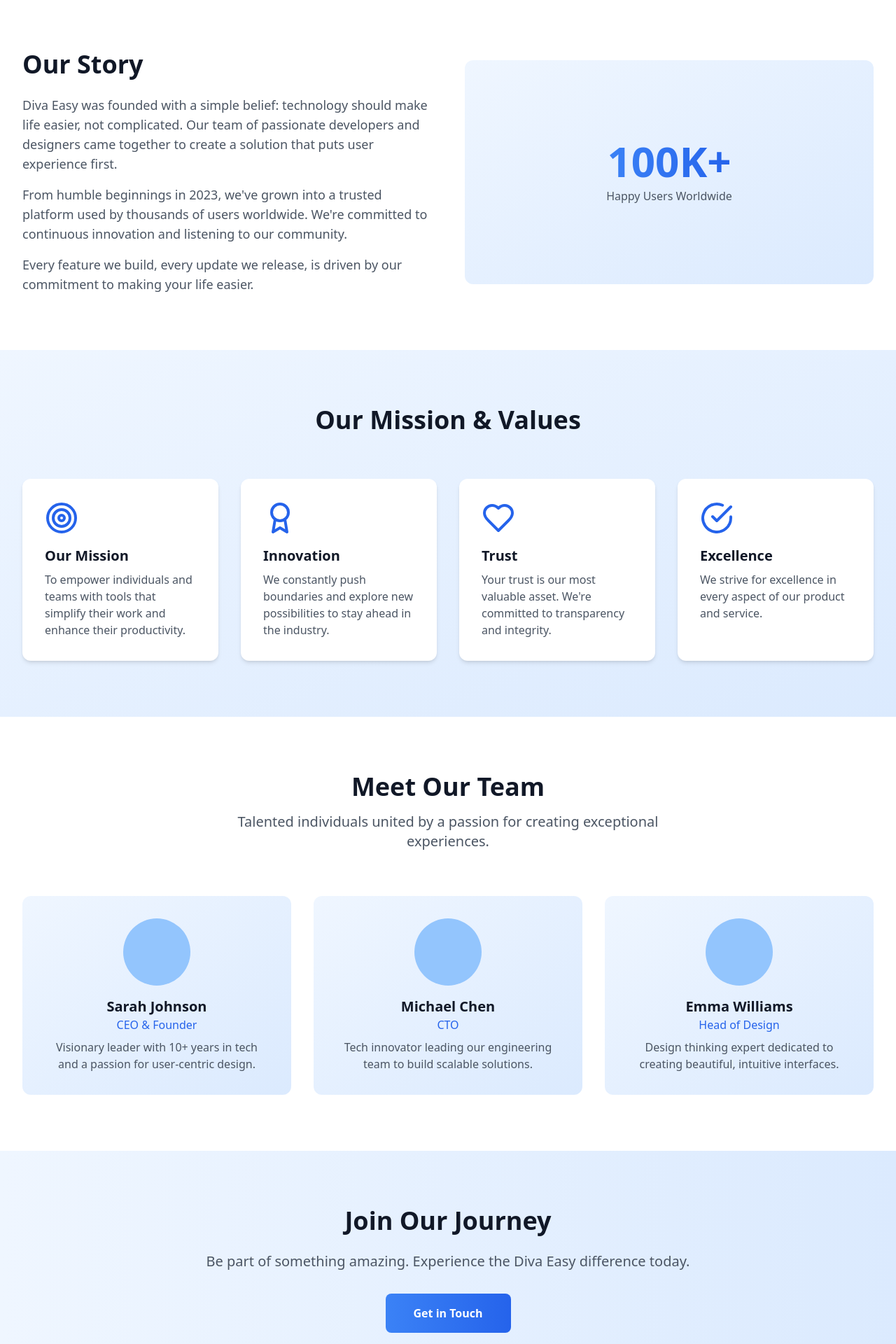
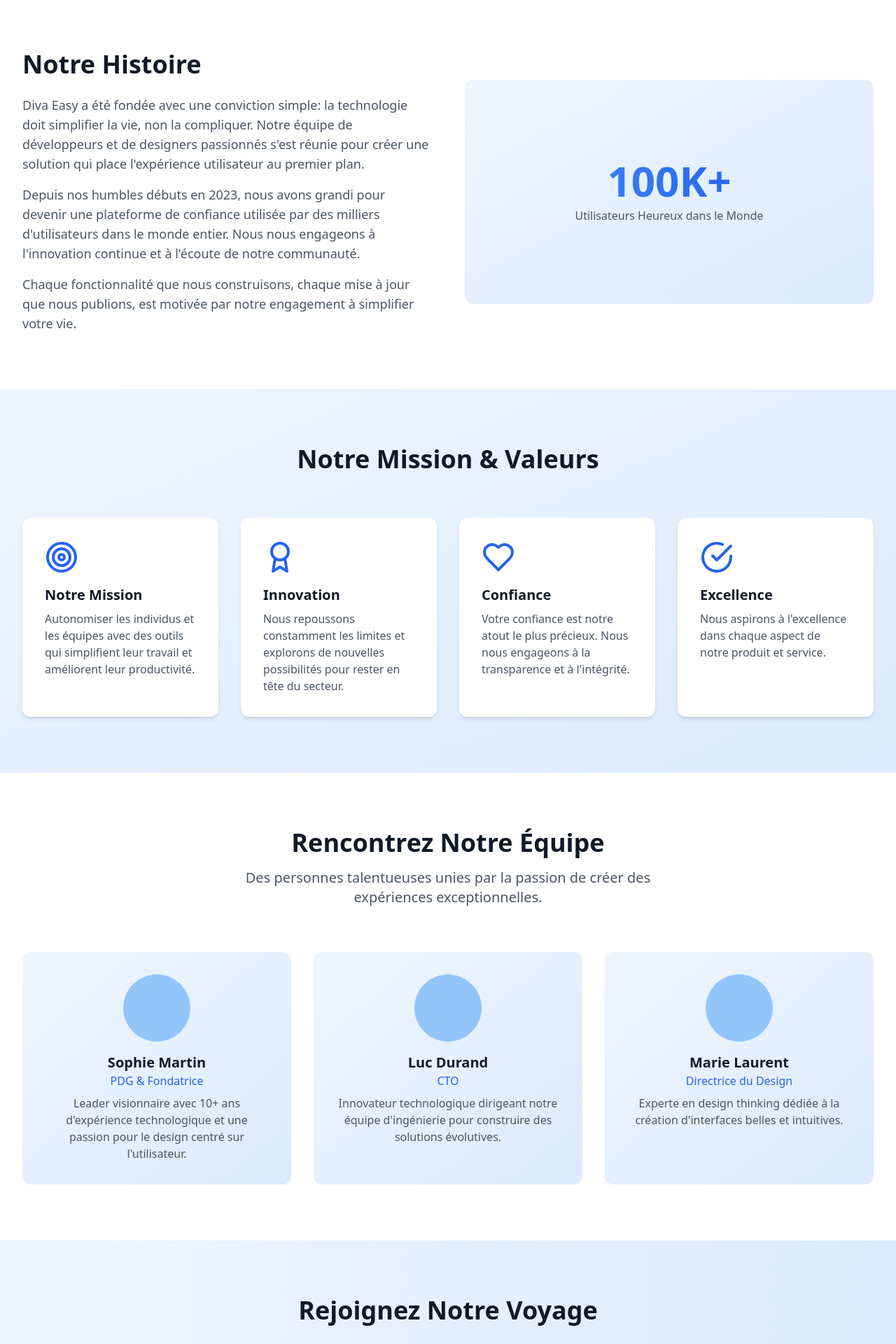
Before and after one commit to Oussamabassor/diva-landing-page, a React (Vite) app: page /about in a window 1280 px wide. Shown: the part 320-2240 px from the top of the page at 70% size. Built offline with nearby package versions, Linux system fonts and the light colour scheme.

Commit message:
second commit

```diff
--- a/src/pages/About.jsx
+++ b/src/pages/About.jsx
@@ -8,10 +8,10 @@
       <section className="bg-gradient-to-br from-blue-50 to-blue-100 py-16">
         <div className="max-w-7xl mx-auto px-4 sm:px-6 lg:px-8">
           <h1 className="text-5xl font-bold text-gray-900 mb-4">
-            About <span className="bg-gradient-to-r from-blue-600 to-blue-800 bg-clip-text text-transparent">Diva Easy</span>
+            À Propos de <span className="bg-gradient-to-r from-blue-600 to-blue-800 bg-clip-text text-transparent">Diva Easy</span>
           </h1>
           <p className="text-xl text-gray-600 max-w-2xl">
-            We're on a mission to simplify your digital life and empower you to achieve more.
+            Nous avons pour mission de simplifier votre vie numérique et de vous permettre d'atteindre vos objectifs.
           </p>
         </div>
       </section>
@@ -21,15 +21,15 @@
         <div className="max-w-7xl mx-auto px-4 sm:px-6 lg:px-8">
           <div className="grid grid-cols-1 md:grid-cols-2 gap-12 items-center">
             <div>
-              <h2 className="text-4xl font-bold text-gray-900 mb-6">Our Story</h2>
+              <h2 className="text-4xl font-bold text-gray-900 mb-6">Notre Histoire</h2>
               <p className="text-lg text-gray-600 mb-4">
-                Diva Easy was founded with a simple belief: technology should make life easier, not complicated. Our team of passionate developers and designers came together to create a solution that puts user experience first.
+                Diva Easy a été fondée avec une conviction simple: la technologie doit simplifier la vie, non la compliquer. Notre équipe de développeurs et de designers passionnés s'est réunie pour créer une solution qui place l'expérience utilisateur au premier plan.
               </p>
               <p className="text-lg text-gray-600 mb-4">
-                From humble beginnings in 2023, we've grown into a trusted platform used by thousands of users worldwide. We're committed to continuous innovation and listening to our community.
+                Depuis nos humbles débuts en 2023, nous avons grandi pour devenir une plateforme de confiance utilisée par des milliers d'utilisateurs dans le monde entier. Nous nous engageons à l'innovation continue et à l'écoute de notre communauté.
               </p>
               <p className="text-lg text-gray-600">
-                Every feature we build, every update we release, is driven by our commitment to making your life easier.
+                Chaque fonctionnalité que nous construisons, chaque mise à jour que nous publions, est motivée par notre engagement à simplifier votre vie.
               </p>
             </div>
             <div className="bg-gradient-to-br from-blue-50 to-blue-100 rounded-xl p-8 h-80 flex items-center justify-center">
@@ -37,7 +37,7 @@
                 <div className="text-6xl font-bold bg-gradient-to-r from-blue-500 to-blue-600 bg-clip-text text-transparent mb-2">
                   100K+
                 </div>
-                <p className="text-gray-600">Happy Users Worldwide</p>
+                <p className="text-gray-600">Utilisateurs Heureux dans le Monde</p>
               </div>
             </div>
           </div>
@@ -48,16 +48,16 @@
       <section className="py-20 bg-gradient-to-br from-blue-50 to-blue-100">
         <div className="max-w-7xl mx-auto px-4 sm:px-6 lg:px-8">
           <h2 className="text-4xl font-bold text-gray-900 mb-16 text-center">
-            Our Mission & Values
+            Notre Mission & Valeurs
           </h2>
 
           <div className="grid grid-cols-1 md:grid-cols-4 gap-8">
             {/* Mission */}
             <div className="bg-white p-8 rounded-xl shadow-md hover:shadow-lg transition-shadow">
               <Target className="w-12 h-12 text-blue-600 mb-4" />
-              <h3 className="text-xl font-semibold text-gray-900 mb-2">Our Mission</h3>
+              <h3 className="text-xl font-semibold text-gray-900 mb-2">Notre Mission</h3>
               <p className="text-gray-600">
-                To empower individuals and teams with tools that simplify their work and enhance their productivity.
+                Autonomiser les individus et les équipes avec des outils qui simplifient leur travail et améliorent leur productivité.
               </p>
             </div>
 
@@ -66,16 +66,16 @@
               <Award className="w-12 h-12 text-blue-600 mb-4" />
               <h3 className="text-xl font-semibold text-gray-900 mb-2">Innovation</h3>
               <p className="text-gray-600">
-                We constantly push boundaries and explore new possibilities to stay ahead in the industry.
+                Nous repoussons constamment les limites et explorons de nouvelles possibilités pour rester en tête du secteur.
               </p>
             </div>
 
             {/* Trust */}
             <div className="bg-white p-8 rounded-xl shadow-md hover:shadow-lg transition-shadow">
               <Heart className="w-12 h-12 text-blue-600 mb-4" />
-              <h3 className="text-xl font-semibold text-gray-900 mb-2">Trust</h3>
+              <h3 className="text-xl font-semibold text-gray-900 mb-2">Confiance</h3>
               <p className="text-gray-600">
-                Your trust is our most valuable asset. We're committed to transparency and integrity.
+                Votre confiance est notre atout le plus précieux. Nous nous engageons à la transparence et à l'intégrité.
               </p>
             </div>
 
@@ -84,7 +84,7 @@
               <CheckCircle className="w-12 h-12 text-blue-600 mb-4" />
               <h3 className="text-xl font-semibold text-gray-900 mb-2">Excellence</h3>
               <p className="text-gray-600">
-                We strive for excellence in every aspect of our product and service.
+                Nous aspirons à l'excellence dans chaque aspect de notre produit et service.
               </p>
             </div>
           </div>
@@ -95,40 +95,40 @@
       <section className="py-20">
         <div className="max-w-7xl mx-auto px-4 sm:px-6 lg:px-8">
           <h2 className="text-4xl font-bold text-gray-900 mb-4 text-center">
-            Meet Our Team
+            Rencontrez Notre Équipe
           </h2>
           <p className="text-xl text-gray-600 text-center mb-16 max-w-2xl mx-auto">
-            Talented individuals united by a passion for creating exceptional experiences.
+            Des personnes talentueuses unies par la passion de créer des expériences exceptionnelles.
           </p>
 
           <div className="grid grid-cols-1 md:grid-cols-3 gap-8">
             {/* Team Member 1 */}
             <div className="bg-gradient-to-br from-blue-50 to-blue-100 rounded-xl p-8 text-center hover:shadow-lg transition-shadow">
               <div className="w-24 h-24 bg-blue-300 rounded-full mx-auto mb-4"></div>
-              <h3 className="text-xl font-semibold text-gray-900">Sarah Johnson</h3>
-              <p className="text-blue-600 font-medium mb-2">CEO & Founder</p>
+              <h3 className="text-xl font-semibold text-gray-900">Sophie Martin</h3>
+              <p className="text-blue-600 font-medium mb-2">PDG & Fondatrice</p>
               <p className="text-gray-600">
-                Visionary leader with 10+ years in tech and a passion for user-centric design.
+                Leader visionnaire avec 10+ ans d'expérience technologique et une passion pour le design centré sur l'utilisateur.
               </p>
             </div>
 
             {/* Team Member 2 */}
             <div className="bg-gradient-to-br from-blue-50 to-blue-100 rounded-xl p-8 text-center hover:shadow-lg transition-shadow">
               <div className="w-24 h-24 bg-blue-300 rounded-full mx-auto mb-4"></div>
-              <h3 className="text-xl font-semibold text-gray-900">Michael Chen</h3>
+              <h3 className="text-xl font-semibold text-gray-900">Luc Durand</h3>
               <p className="text-blue-600 font-medium mb-2">CTO</p>
               <p className="text-gray-600">
-                Tech innovator leading our engineering team to build scalable solutions.
+                Innovateur technologique dirigeant notre équipe d'ingénierie pour construire des solutions évolutives.
               </p>
             </div>
 
             {/* Team Member 3 */}
             <div className="bg-gradient-to-br from-blue-50 to-blue-100 rounded-xl p-8 text-center hover:shadow-lg transition-shadow">
               <div className="w-24 h-24 bg-blue-300 rounded-full mx-auto mb-4"></div>
-              <h3 className="text-xl font-semibold text-gray-900">Emma Williams</h3>
-              <p className="text-blue-600 font-medium mb-2">Head of Design</p>
+              <h3 className="text-xl font-semibold text-gray-900">Marie Laurent</h3>
+              <p className="text-blue-600 font-medium mb-2">Directrice du Design</p>
               <p className="text-gray-600">
-                Design thinking expert dedicated to creating beautiful, intuitive interfaces.
+                Experte en design thinking dédiée à la création d'interfaces belles et intuitives.
               </p>
             </div>
           </div>
@@ -139,16 +139,16 @@
       <section className="py-20 bg-gradient-to-r from-blue-50 to-blue-100">
         <div className="max-w-7xl mx-auto px-4 sm:px-6 lg:px-8 text-center">
           <h2 className="text-4xl font-bold text-gray-900 mb-6">
-            Join Our Journey
+            Rejoignez Notre Voyage
           </h2>
           <p className="text-xl text-gray-600 mb-8">
-            Be part of something amazing. Experience the Diva Easy difference today.
+            Faites partie de quelque chose d'extraordinaire. Découvrez la différence Diva Easy aujourd'hui.
           </p>
           <Link
             to="/contact"
             className="inline-block bg-gradient-to-r from-blue-500 to-blue-600 text-white px-10 py-4 rounded-lg font-semibold hover:shadow-lg transform hover:scale-105 transition-all duration-200"
           >
-            Get in Touch
+            Nous Contacter
           </Link>
         </div>
       </section>
--- a/src/pages/Contact.jsx
+++ b/src/pages/Contact.jsx
@@ -36,10 +36,10 @@
       <section className="bg-gradient-to-br from-blue-50 to-blue-100 py-16">
         <div className="max-w-7xl mx-auto px-4 sm:px-6 lg:px-8">
           <h1 className="text-5xl font-bold text-gray-900 mb-4">
-            Get in <span className="bg-gradient-to-r from-blue-600 to-blue-800 bg-clip-text text-transparent">Touch</span>
+            Nous <span className="bg-gradient-to-r from-blue-600 to-blue-800 bg-clip-text text-transparent">Contacter</span>
           </h1>
           <p className="text-xl text-gray-600 max-w-2xl">
-            We'd love to hear from you. Send us a message and we'll respond as soon as possible.
+            Nous aimerions vous entendre. Envoyez-nous un message et nous vous répondrons dès que possible.
           </p>
         </div>
       </section>
@@ -63,33 +63,33 @@
                     info@divaeasy.com
                   </a>
                 </p>
-                <p className="text-sm text-gray-500 mt-2">We'll reply within 24 hours</p>
+                <p className="text-sm text-gray-500 mt-2">Nous répondrons dans les 24 heures</p>
               </div>
 
               {/* Phone */}
               <div className="bg-gradient-to-br from-blue-50 to-blue-100 p-8 rounded-xl mb-6 hover:shadow-lg transition-shadow">
                 <div className="flex items-center gap-4 mb-2">
                   <Phone className="w-8 h-8 text-blue-600" />
-                  <h3 className="text-lg font-semibold text-gray-900">Phone</h3>
+                  <h3 className="text-lg font-semibold text-gray-900">Téléphone</h3>
                 </div>
                 <p className="text-gray-600">
-                  <a href="tel:+1234567890" className="hover:text-blue-600 transition-colors">
-                    +1 (234) 567-890
+                  <a href="tel:+33123456789" className="hover:text-blue-600 transition-colors">
+                    +33 1 23 45 67 89
                   </a>
                 </p>
-                <p className="text-sm text-gray-500 mt-2">Mon-Fri, 9 AM - 6 PM EST</p>
+                <p className="text-sm text-gray-500 mt-2">Lun-Ven, 9h - 18h CET</p>
               </div>
 
               {/* Location */}
               <div className="bg-gradient-to-br from-blue-50 to-blue-100 p-8 rounded-xl hover:shadow-lg transition-shadow">
                 <div className="flex items-center gap-4 mb-2">
                   <MapPin className="w-8 h-8 text-blue-600" />
-                  <h3 className="text-lg font-semibold text-gray-900">Office</h3>
+                  <h3 className="text-lg font-semibold text-gray-900">Bureau</h3>
                 </div>
                 <p className="text-gray-600">
-                  123 Easy Street<br />
-                  Tech City, TC 12345<br />
-                  United States
+                  123 Rue Facile<br />
+                  Paris, 75000<br />
+                  France
                 </p>
               </div>
             </div>
@@ -99,9 +99,9 @@
               {isSubmitted ? (
                 <div className="bg-green-50 border-2 border-green-500 rounded-xl p-12 flex flex-col items-center justify-center min-h-96">
                   <CheckCircle className="w-16 h-16 text-green-500 mb-4" />
-                  <h3 className="text-2xl font-bold text-gray-900 mb-2">Thank You!</h3>
+                  <h3 className="text-2xl font-bold text-gray-900 mb-2">Merci!</h3>
                   <p className="text-gray-600 text-center mb-4">
-                    Your message has been sent successfully. We'll get back to you soon.
+                    Votre message a été envoyé avec succès. Nous vous répondrons bientôt.
                   </p>
                 </div>
               ) : (
@@ -109,7 +109,7 @@
                   {/* Name */}
                   <div className="mb-6">
                     <label htmlFor="name" className="block text-gray-900 font-semibold mb-2">
-                      Full Name
+                      Nom Complet
                     </label>
                     <input
                       type="text"
@@ -119,14 +119,14 @@
                       onChange={handleChange}
                       required
                       className="w-full px-4 py-3 border-2 border-gray-200 rounded-lg focus:border-blue-500 focus:outline-none transition-colors"
-                      placeholder="John Doe"
+                      placeholder="Jean Dupont"
                     />
                   </div>
 
                   {/* Email */}
                   <div className="mb-6">
                     <label htmlFor="email" className="block text-gray-900 font-semibold mb-2">
-                      Email Address
+                      Adresse Email
                     </label>
                     <input
                       type="email"
@@ -136,14 +136,14 @@
                       onChange={handleChange}
                       required
                       className="w-full px-4 py-3 border-2 border-gray-200 rounded-lg focus:border-blue-500 focus:outline-none transition-colors"
-                      placeholder="john@example.com"
+                      placeholder="jean@exemple.com"
                     />
                   </div>
 
                   {/* Subject */}
                   <div className="mb-6">
                     <label htmlFor="subject" className="block text-gray-900 font-semibold mb-2">
-                      Subject
+                      Sujet
                     </label>
                     <input
                       type="text"
@@ -153,7 +153,7 @@
                       onChange={handleChange}
                       required
                       className="w-full px-4 py-3 border-2 border-gray-200 rounded-lg focus:border-blue-500 focus:outline-none transition-colors"
-                      placeholder="How can we help?"
+                      placeholder="Comment pouvons-nous vous aider?"
                     />
                   </div>
 
@@ -170,7 +170,7 @@
                       required
                       rows="6"
                       className="w-full px-4 py-3 border-2 border-gray-200 rounded-lg focus:border-blue-500 focus:outline-none transition-colors resize-none"
-                      placeholder="Your message here..."
+                      placeholder="Votre message ici..."
                     ></textarea>
                   </div>
 
@@ -180,7 +180,7 @@
                     className="w-full bg-gradient-to-r from-blue-500 to-blue-600 text-white px-8 py-4 rounded-lg font-semibold hover:shadow-lg transform hover:scale-105 transition-all duration-200 flex items-center justify-center gap-2"
                   >
                     <Send className="w-5 h-5" />
-                    Send Message
+                    Envoyer le Message
                   </button>
                 </form>
               )}
@@ -193,50 +193,50 @@
       <section className="py-20 bg-gradient-to-br from-blue-50 to-blue-100">
         <div className="max-w-7xl mx-auto px-4 sm:px-6 lg:px-8">
           <h2 className="text-4xl font-bold text-gray-900 mb-4 text-center">
-            Frequently Asked Questions
+            Questions Fréquemment Posées
           </h2>
           <p className="text-xl text-gray-600 text-center mb-16 max-w-2xl mx-auto">
-            Can't find what you're looking for? Check our FAQ section.
+            Vous ne trouvez pas ce que vous cherchez? Consultez notre section FAQ.
           </p>
 
           <div className="grid grid-cols-1 md:grid-cols-2 gap-8">
             {/* FAQ 1 */}
             <div className="bg-white p-8 rounded-xl shadow-md">
               <h3 className="text-lg font-semibold text-gray-900 mb-3">
-                How can I get started?
+                Comment commencer?
               </h3>
               <p className="text-gray-600">
-                Getting started is easy! Simply sign up on our platform, and you'll have immediate access to all our features. We provide comprehensive onboarding materials to help you get up and running quickly.
+                C'est facile! Il suffit de vous inscrire sur notre plateforme et vous aurez un accès immédiat à toutes nos fonctionnalités. Nous fournissons des matériaux d'accélération complets pour vous aider à démarrer rapidement.
               </p>
             </div>
 
             {/* FAQ 2 */}
             <div className="bg-white p-8 rounded-xl shadow-md">
               <h3 className="text-lg font-semibold text-gray-900 mb-3">
-                Is my data secure?
+                Mes données sont-elles sécurisées?
               </h3>
               <p className="text-gray-600">
-                Yes, absolutely. We use enterprise-grade encryption and security protocols to protect your data. Your privacy and security are our top priorities.
+                Oui, absolument. Nous utilisons des protocoles de cryptage et de sécurité de niveau entreprise pour protéger vos données. Votre confidentialité et votre sécurité sont nos priorités principales.
               </p>
             </div>
 
             {/* FAQ 3 */}
             <div className="bg-white p-8 rounded-xl shadow-md">
               <h3 className="text-lg font-semibold text-gray-900 mb-3">
-                What kind of support do you offer?
+                Quel type de support offrez-vous?
               </h3>
               <p className="text-gray-600">
-                We offer 24/7 customer support via email and phone. Our dedicated support team is always ready to help you with any questions or concerns.
+                Nous offrons un support client 24/7 par email et téléphone. Notre équipe d'assistance dédiée est toujours prête à vous aider pour toute question ou préoccupation.
               </p>
             </div>
 
             {/* FAQ 4 */}
             <div className="bg-white p-8 rounded-xl shadow-md">
               <h3 className="text-lg font-semibold text-gray-900 mb-3">
-                Can I upgrade or downgrade my plan?
+                Puis-je changer de plan?
               </h3>
               <p className="text-gray-600">
-                Of course! You can upgrade or downgrade your plan at any time. Changes will take effect in your next billing cycle. No hidden charges or penalties.
+                Bien sûr! Vous pouvez mettre à niveau ou réduire votre plan à tout moment. Les modifications prendront effet lors de votre prochain cycle de facturation. Pas de frais cachés ni de pénalités.
               </p>
             </div>
           </div>
```
Also changed, not shown: src/pages/Home.jsx (+15 -15 lines).
